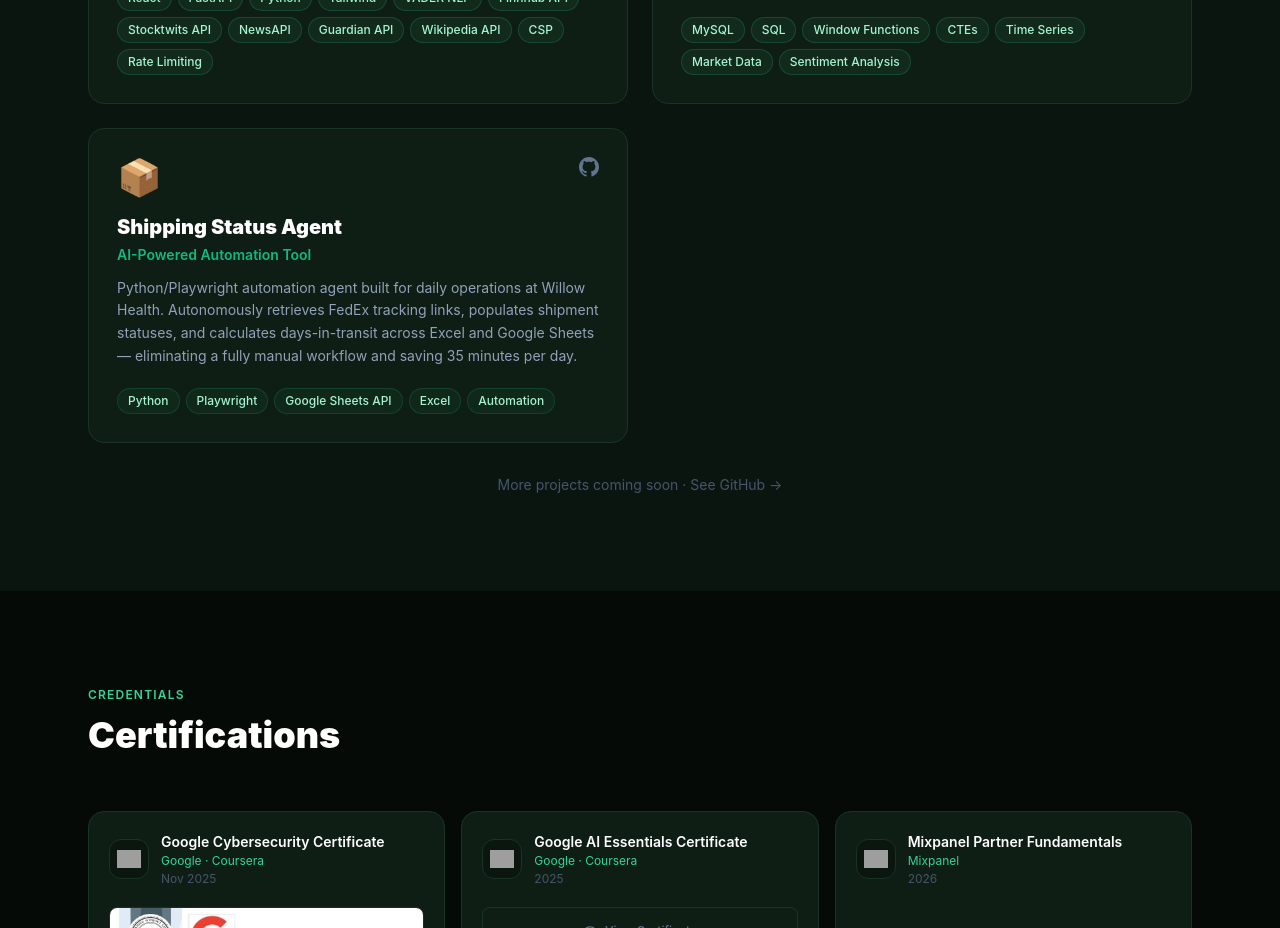
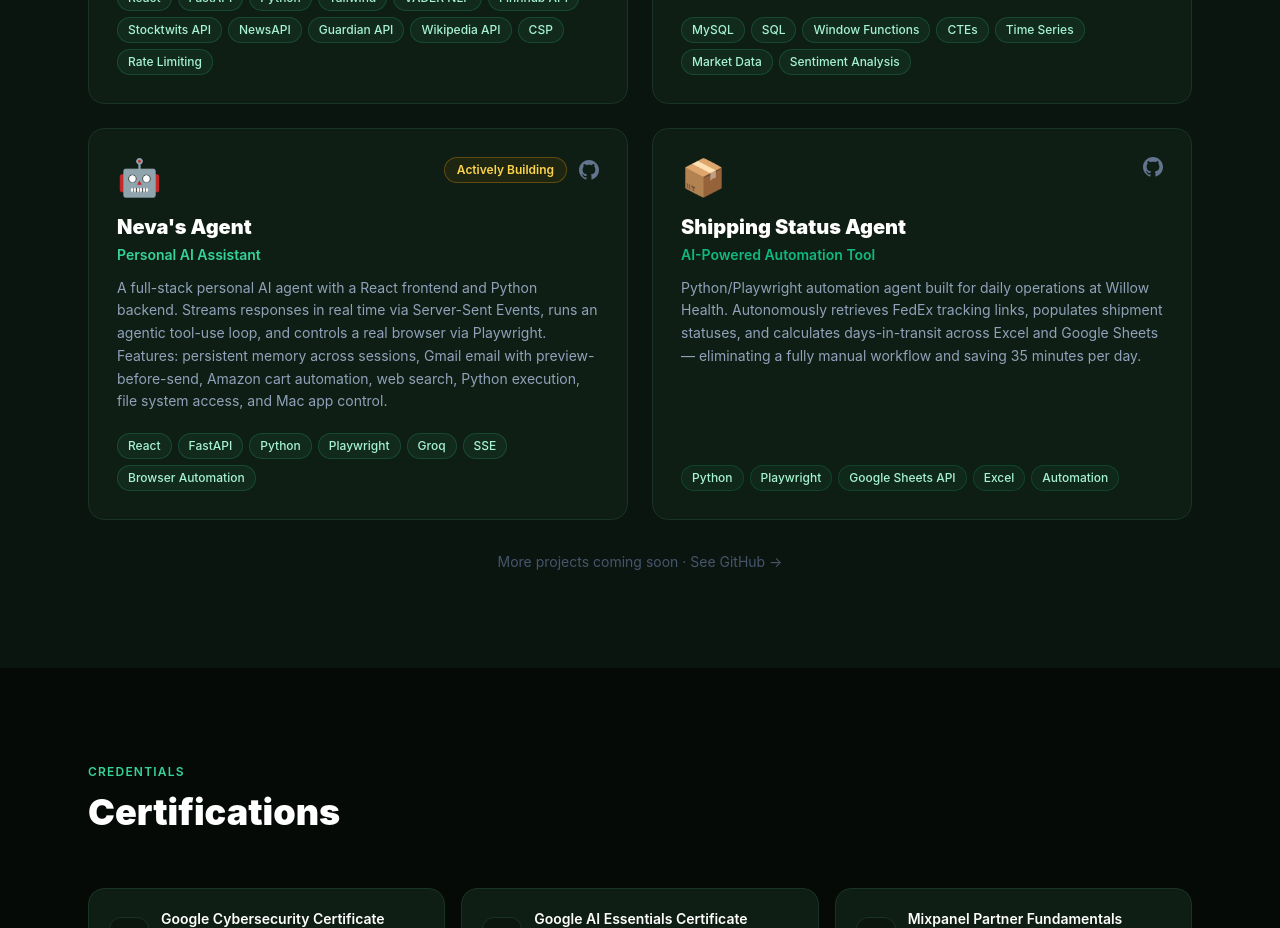
Before and after one commit to nevafrazier/nevafrazier, a React (Vite) app: page / in a window 1280 px wide. Shown: the part 3820-4748 px from the top of the page. Built offline with nearby package versions, Linux system fonts and the light colour scheme; grey boxes are pictures that could not be loaded.

Commit message:
Add Neva's Agent project card with Actively Building badge

```diff
--- a/src/components/Projects.jsx
+++ b/src/components/Projects.jsx
@@ -19,6 +19,16 @@
     github: 'https://github.com/nevafrazier/market-sentiment-sql',
     accent: '#34d399',
     icon: '📈',
+  },
+  {
+    title: "Neva's Agent",
+    tagline: 'Personal AI Assistant',
+    description: 'A full-stack personal AI agent with a React frontend and Python backend. Streams responses in real time via Server-Sent Events, runs an agentic tool-use loop, and controls a real browser via Playwright. Features: persistent memory across sessions, Gmail email with preview-before-send, Amazon cart automation, web search, Python execution, file system access, and Mac app control.',
+    tags: ['React', 'FastAPI', 'Python', 'Playwright', 'Groq', 'SSE', 'Browser Automation'],
+    github: 'https://github.com/nevafrazier/personal-agent',
+    building: true,
+    accent: '#34d399',
+    icon: '🤖',
   },
   {
     title: 'Shipping Status Agent',
@@ -49,6 +59,12 @@
               <div className="flex items-start justify-between mb-4">
                 <div className="text-4xl">{p.icon}</div>
                 <div className="flex items-center gap-3">
+                  {p.building && (
+                    <span className="text-xs px-3 py-1 rounded-full font-semibold border"
+                      style={{ borderColor: '#f59e0b50', background: '#f59e0b10', color: '#fcd34d' }}>
+                      Actively Building
+                    </span>
+                  )}
                   {p.live && (
                     <a href={p.live} target="_blank" rel="noreferrer"
                       className="text-xs px-3 py-1 rounded-full font-semibold border transition-all duration-200 hover:bg-emerald-500/10"
```
